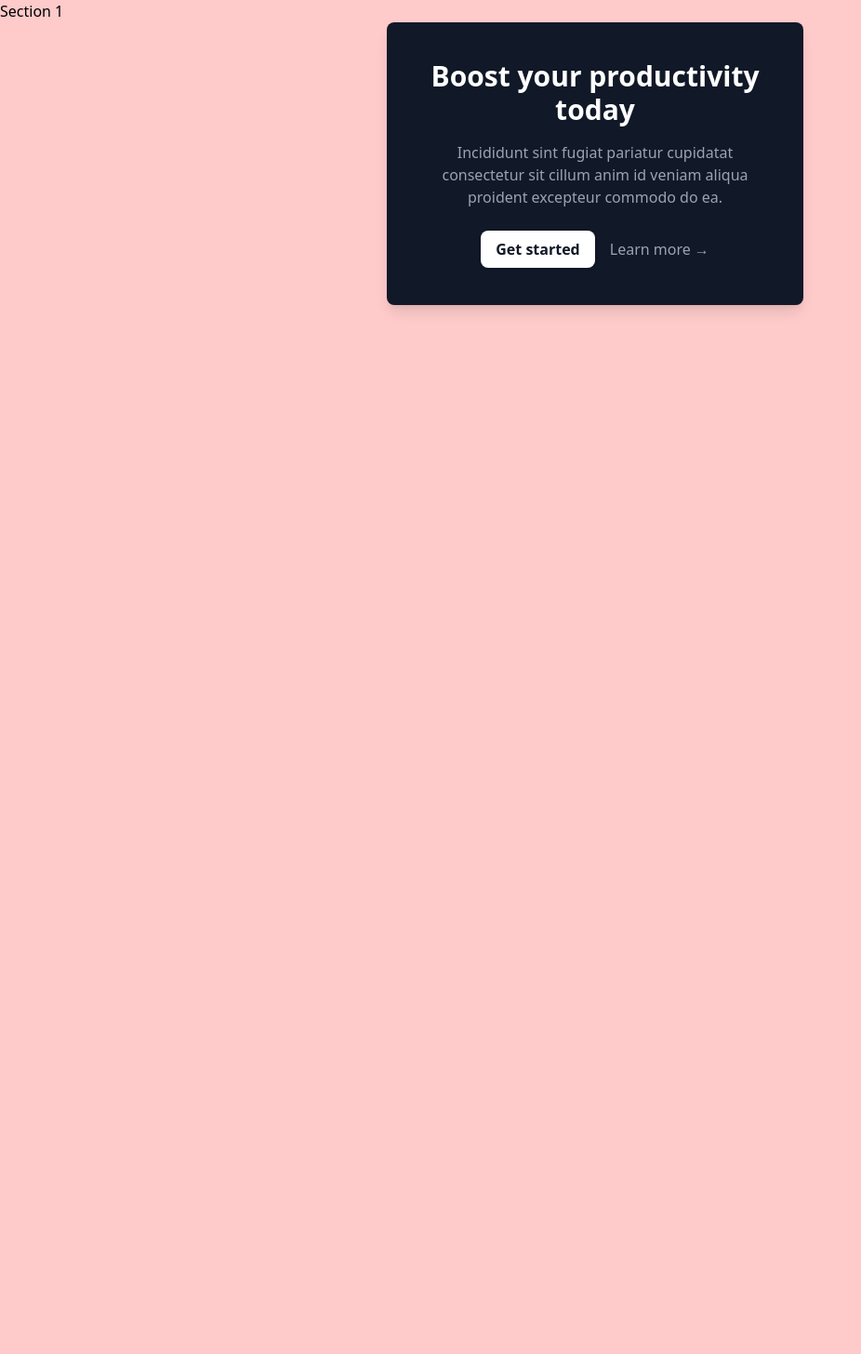
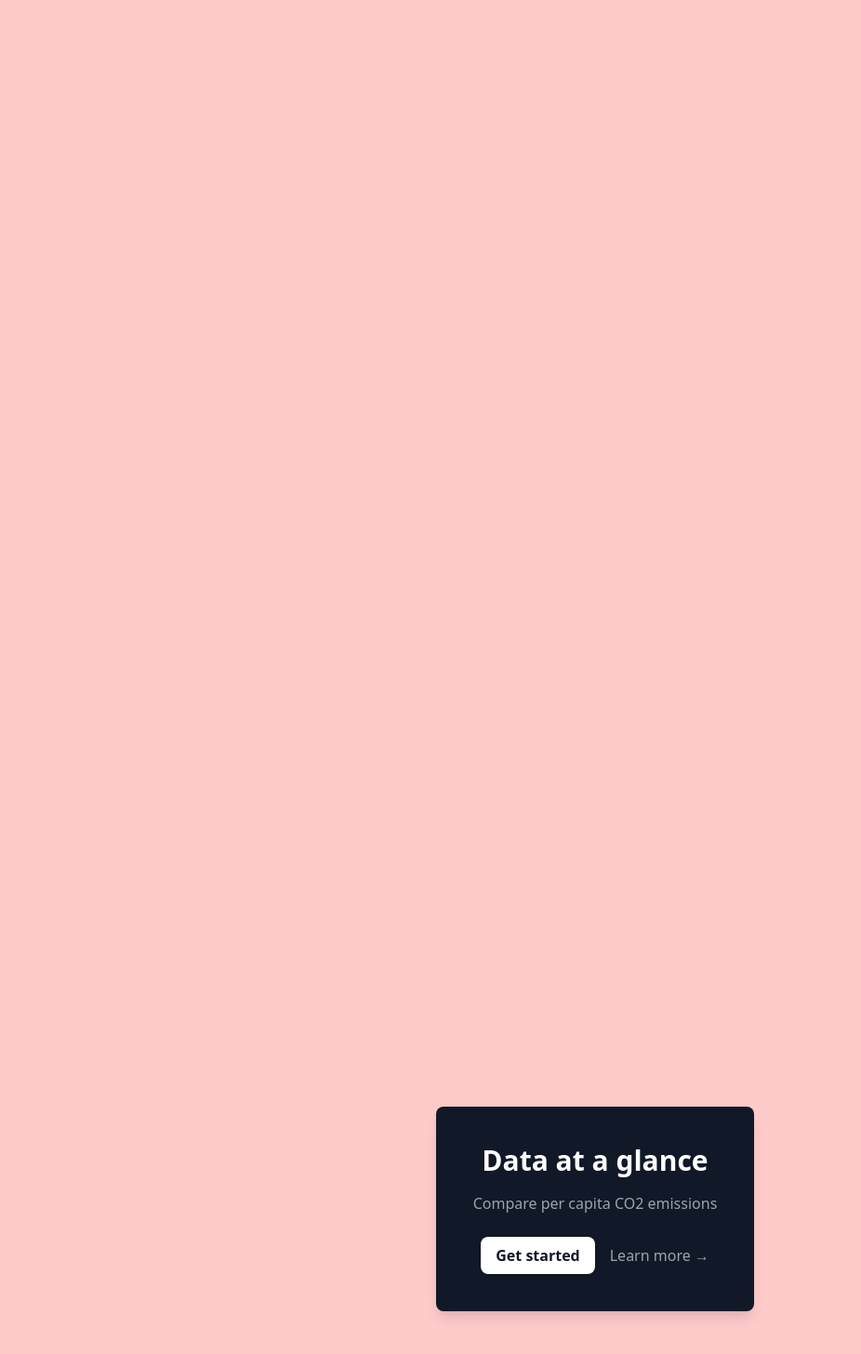
Before and after one commit to ChristianParodi/dataviz, a PHP site: page / in a window 1280 px wide. Shown: the top 1456 px of the page at 93% size, without its empty margins (0-926 px from the left). Run offline with PHP 8.4, Linux system fonts and the light colour scheme; style sheets or scripts are compiled from the project's sources.

Commit message:
added windows

```diff
--- a/dist/carousel.css
+++ b/dist/carousel.css
@@ -537,6 +537,15 @@
   margin-bottom: 0;
 }
 
+.section {
+  display: flex;
+  height: 100vh;
+  width: 100%;
+  align-items: center;
+  justify-content: center;
+  scroll-snap-align: start;
+}
+
 .buttonstyle {
   border-radius: 0.5rem;
   --tw-bg-opacity: 1;
@@ -571,6 +580,22 @@
 .buttonstyle:active {
   --tw-shadow: 0 1px 3px 0 rgb(0 0 0 / 0.1), 0 1px 2px -1px rgb(0 0 0 / 0.1);
   --tw-shadow-colored: 0 1px 3px 0 var(--tw-shadow-color), 0 1px 2px -1px var(--tw-shadow-color);
+  box-shadow: var(--tw-ring-offset-shadow, 0 0 #0000), var(--tw-ring-shadow, 0 0 #0000), var(--tw-shadow);
+}
+
+.backgroundwindow {
+  margin-left: auto;
+  margin-right: auto;
+  max-width: 28rem;
+  border-radius: 0.5rem;
+  --tw-bg-opacity: 1;
+  background-color: rgb(17 24 39 / var(--tw-bg-opacity));
+  padding: 2.5rem;
+  text-align: center;
+  --tw-text-opacity: 1;
+  color: rgb(255 255 255 / var(--tw-text-opacity));
+  --tw-shadow: 0 10px 15px -3px rgb(0 0 0 / 0.1), 0 4px 6px -4px rgb(0 0 0 / 0.1);
+  --tw-shadow-colored: 0 10px 15px -3px var(--tw-shadow-color), 0 4px 6px -4px var(--tw-shadow-color);
   box-shadow: var(--tw-ring-offset-shadow, 0 0 #0000), var(--tw-ring-shadow, 0 0 #0000), var(--tw-shadow);
 }
 
--- a/src/css/carousel.css
+++ b/src/css/carousel.css
@@ -2,12 +2,16 @@
 @tailwind base;
 
 @layer components{
+  .section{
+    @apply w-full h-screen snap-start flex items-center justify-center;
+  }
   .buttonstyle {
     @apply  bg-white text-gray-900 font-semibold py-2 px-4 rounded-lg shadow hover:shadow-lg focus:shadow-lg active:shadow transition-shadow duration-150;
   }
   .backgroundwindow{
-    @apply "bg-gray-900 text-white rounded-lg shadow-lg p-10 text-center max-w-md mx-auto;
+    @apply bg-gray-900 text-white rounded-lg shadow-lg p-10 text-center max-w-md mx-auto;;
   }
+
 }
 
 .snap {
--- a/src/html/carousel.html
+++ b/src/html/carousel.html
@@ -1,12 +1,11 @@
-<section class="w-full h-screen bg-red-200 snap-start">Section 1
-    <div class="bg-gray-900 text-white rounded-lg shadow-lg p-10 text-center max-w-md mx-auto">
-        <h1 class="text-3xl font-bold mb-4">Boost your productivity today</h1>
+<section class="section  bg-red-200">
+    <div class="backgroundwindow">
+        <h1 class="text-3xl font-bold mb-4">Data at a glance</h1>
         <p class="text-gray-400 mb-6">
-            Incididunt sint fugiat pariatur cupidatat consectetur sit cillum anim id
-            veniam aliqua proident excepteur commodo do ea.
+            Compare per capita CO2 emissions
         </p>
         <div class="flex justify-center space-x-4">
-            <button class="buttonstyle">Get started</button>
+            <button class="buttonstyle" onclick="location.href='https://www.mrw.it/lez/html-bottoni-come-link/#'">Get started</button>
             <a href="#" class="text-gray-400 hover:text-white flex items-center">
                 Learn more
                 <span class="ml-1">→</span>
@@ -14,7 +13,49 @@
         </div>
     </div>
 </section>
-<section class="w-full h-screen bg-blue-200 snap-start">Section 2</section>
-<section class="w-full h-screen bg-green-200 snap-start">Section 3</section>
-<section class="w-full h-screen bg-indigo-200 snap-start">Section 4</section>
-<section class="w-full h-screen bg-yellow-200 snap-start">Section 5</section>
+<section id="campana" class="section bg-blue-200">
+    <div class="backgroundwindow">
+    <h1 class="text-3xl font-bold mb-4">Country comparison</h1>
+    <p class="text-gray-400 mb-6">
+        Compare per capita CO2 emissions
+    </p>
+    <div class="flex justify-center space-x-4">
+        <button class="buttonstyle" onclick="location.href='https://www.mrw.it/lez/html-bottoni-come-link/#'">Get started</button>
+        <a href="#" class="text-gray-400 hover:text-white flex items-center">
+            Learn more
+            <span class="ml-1">→</span>
+        </a>
+    </div>
+</div>
+</section>
+<section class="section bg-green-200 ">
+    <div class="backgroundwindow">
+        <h1 class="text-3xl font-bold mb-4">Country comparison</h1>
+        <p class="text-gray-400 mb-6">
+            Compare CO2 emissions type (fossil/land-use)
+        </p>
+        <div class="flex justify-center space-x-4">
+            <button class="buttonstyle" onclick="location.href='https://www.mrw.it/lez/html-bottoni-come-link/#'">Get started</button>
+            <a href="#" class="text-gray-400 hover:text-white flex items-center">
+                Learn more
+                <span class="ml-1">→</span>
+            </a>
+        </div>
+    </div>
+</section>
+<section class="section bg-indigo-200">
+    <div class="backgroundwindow">
+        <h1 class="text-3xl font-bold mb-4">Extra</h1>
+        <p class="text-gray-400 mb-6">
+            Incididunt sint fugiat pariatur cupidatat consectetur sit cillum anim id
+            veniam aliqua proident excepteur commodo do ea.
+        </p>
+        <div class="flex justify-center space-x-4">
+            <button class="buttonstyle" onclick="location.href='https://www.mrw.it/lez/html-bottoni-come-link/#'">Get started</button>
+            <a href="#" class="text-gray-400 hover:text-white flex items-center">
+                Learn more
+                <span class="ml-1">→</span>
+            </a>
+        </div>
+    </div>
+</section>
```
